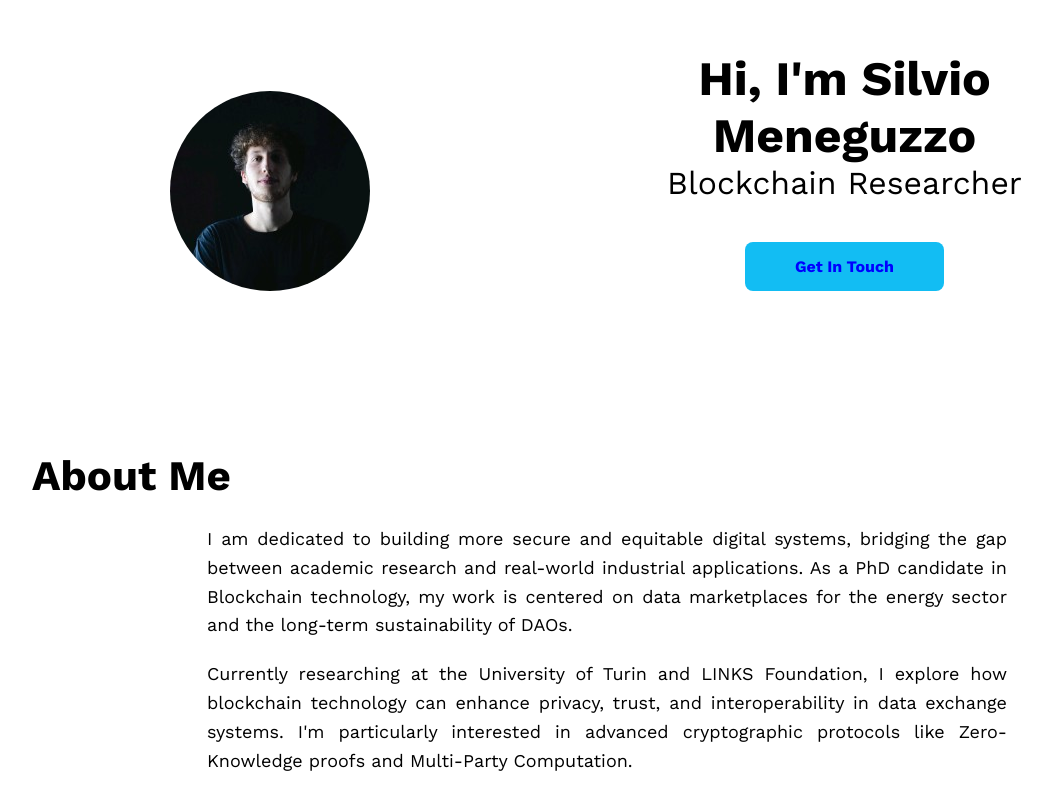
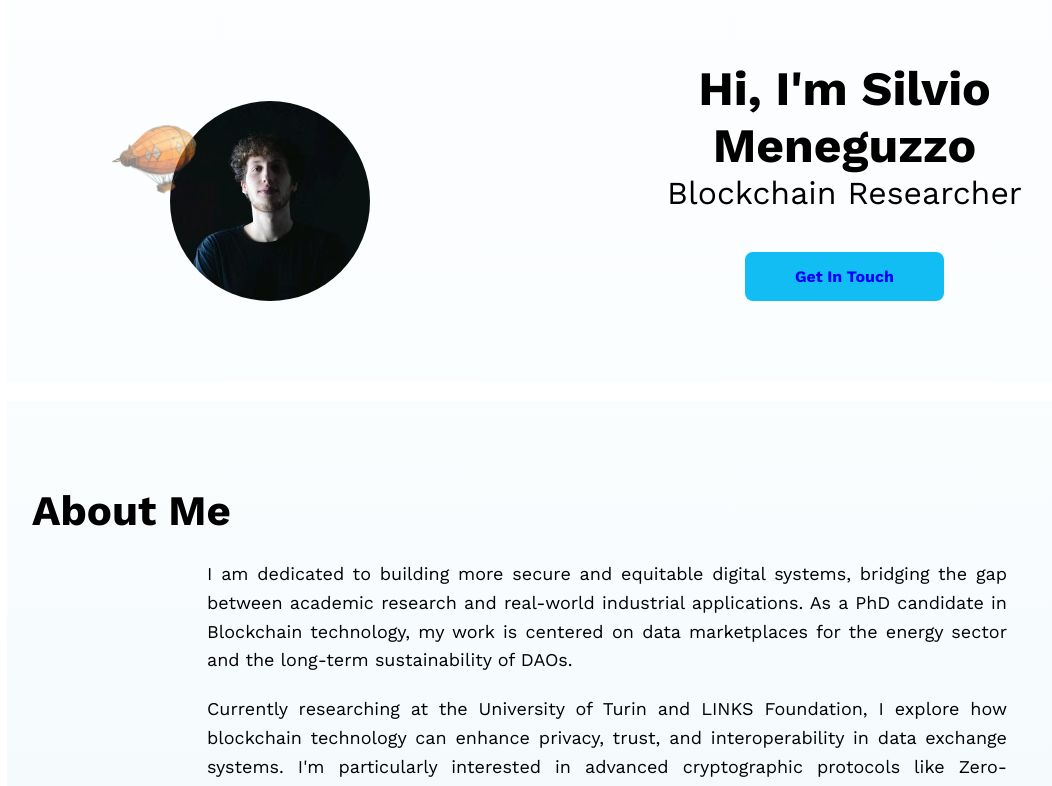
Before and after one commit to smeneguz/portfolio_Silvio, a React (Create React App) app: page / in a window 1280 px wide. Shown: the top 786 px of the page, without its empty margins (33-1085 px from the left). Built offline with nearby package versions, Linux system fonts and the light colour scheme.

Commit message:
air baloon add with more style

```diff
--- a/src/App.js
+++ b/src/App.js
@@ -6,10 +6,12 @@ import Projects from './components/Projects';
 import Experience from './components/Experience';
 import Social from './components/Social';
 import Footer from './components/Footer';
+import AirshipJourney from './components/AirshipJourney';
 
 function App() {
 	return (
 		<div className="App">
+			<AirshipJourney />
 			<Header />
 			<About />
 			<Skills />
--- /dev/null
+++ b/src/components/AirshipJourney.js
@@ -0,0 +1,84 @@
+import { useState, useEffect } from 'react';
+import airship from '../assets/airship.webp';
+
+const AirshipJourney = () => {
+    const [showLegend, setShowLegend] = useState(true);
+    const [animationPhase, setAnimationPhase] = useState(0);
+
+    useEffect(() => {
+        // Show legend for 3 seconds, then start exploration
+        const legendTimer = setTimeout(() => {
+            setShowLegend(false);
+        }, 3000);
+
+        return () => clearTimeout(legendTimer);
+    }, []);
+
+    useEffect(() => {
+        if (!showLegend) {
+            // Start the exploration animation cycle
+            const animationTimer = setInterval(() => {
+                setAnimationPhase(prev => (prev + 1) % 8); // 8 different exploration points
+            }, 4000); // Change position every 4 seconds
+
+            return () => clearInterval(animationTimer);
+        }
+    }, [showLegend]);
+
+    const getExplorationPosition = () => {
+        if (showLegend) {
+            // Initial position with legend
+            return {
+                left: '50px',
+                top: '20%',
+                transform: 'scale(1) rotate(0deg)',
+                opacity: 1
+            };
+        }
+
+        // Different exploration points around the viewport
+        const explorationPoints = [
+            { left: '10%', top: '15%', rotate: -3, scale: 0.9 },   // Top left
+            { left: '70%', top: '25%', rotate: 5, scale: 1.0 },    // Top right
+            { left: '20%', top: '45%', rotate: -2, scale: 0.95 },  // Mid left
+            { left: '80%', top: '50%', rotate: 3, scale: 1.0 },    // Mid right
+            { left: '30%', top: '70%', rotate: -4, scale: 0.9 },   // Bottom left
+            { left: '60%', top: '75%', rotate: 2, scale: 0.95 },   // Bottom right
+            { left: '45%', top: '30%', rotate: 1, scale: 1.0 },    // Center top
+            { left: '15%', top: '60%', rotate: -1, scale: 0.9 }    // Left center
+        ];
+
+        const currentPoint = explorationPoints[animationPhase];
+
+        return {
+            left: currentPoint.left,
+            top: currentPoint.top,
+            transform: `scale(${currentPoint.scale}) rotate(${currentPoint.rotate}deg)`,
+            opacity: 0.6
+        };
+    };
+
+    return (
+        <>
+            <div
+                className="airship-journey"
+                style={getExplorationPosition()}
+            >
+                <img src={airship} alt="Silvio the Explorer" />
+
+                {showLegend && (
+                    <div className="airship-legend">
+                        <div className="legend-text">
+                            Silvio, the Explorer
+                        </div>
+                        <div className="legend-subtitle">
+                            Discovering new frontiers in blockchain
+                        </div>
+                    </div>
+                )}
+            </div>
+        </>
+    );
+};
+
+export default AirshipJourney;
--- a/src/index.css
+++ b/src/index.css
@@ -43,8 +43,9 @@ code {
 .experience,
 .social,
 .footer {
-  padding: 50px 25px 25px;
+  padding: 60px 25px 40px;
   transition: all 0.3s ease;
+  border-radius: 0;
 }
 
 /* Smooth journey effect - sections flow like a balloon path */
@@ -336,3 +337,155 @@ code {
 }
 
 /* ------------------------------------------------------ */
+/* -- Airship Journey Effect -- */
+
+/* Explorer airship that roams the page */
+.airship-journey {
+  position: fixed;
+  width: 120px;
+  height: 80px;
+  z-index: 10;
+  pointer-events: none;
+  transition: all 3s ease-in-out;
+}
+
+.airship-journey img {
+  width: 100%;
+  height: 100%;
+  object-fit: contain;
+}
+
+/* Legend that appears initially */
+.airship-legend {
+  position: absolute;
+  left: 130px;
+  top: 10px;
+  background: rgba(0, 136, 187, 0.9);
+  color: white;
+  padding: 12px 16px;
+  border-radius: 20px;
+  font-family: 'Work Sans', sans-serif;
+  box-shadow: 0 4px 15px rgba(0, 136, 187, 0.3);
+  animation: legendFadeIn 0.8s ease-out, legendFadeOut 0.8s ease-in 2.2s forwards;
+  min-width: 200px;
+}
+
+.legend-text {
+  font-size: 16px;
+  font-weight: 600;
+  margin-bottom: 4px;
+  text-align: center;
+}
+
+.legend-subtitle {
+  font-size: 12px;
+  font-weight: 300;
+  opacity: 0.9;
+  text-align: center;
+  font-style: italic;
+}
+
+/* Speech bubble tail */
+.airship-legend::before {
+  content: '';
+  position: absolute;
+  left: -8px;
+  top: 50%;
+  transform: translateY(-50%);
+  border: 8px solid transparent;
+  border-right-color: rgba(0, 136, 187, 0.9);
+}
+
+@keyframes legendFadeIn {
+  0% {
+    opacity: 0;
+    transform: translateX(-20px) scale(0.8);
+  }
+  100% {
+    opacity: 1;
+    transform: translateX(0) scale(1);
+  }
+}
+
+@keyframes legendFadeOut {
+  0% {
+    opacity: 1;
+    transform: translateX(0) scale(1);
+  }
+  100% {
+    opacity: 0;
+    transform: translateX(20px) scale(0.8);
+  }
+}
+
+/* Subtle gradient progression with sky/airship theme colors */
+.header {
+  background: linear-gradient(180deg,
+    rgba(135, 206, 235, 0.02) 0%,
+    rgba(135, 206, 235, 0.04) 100%);
+}
+
+.about {
+  background: linear-gradient(180deg,
+    rgba(135, 206, 235, 0.04) 0%,
+    rgba(0, 136, 187, 0.06) 100%);
+}
+
+.skills {
+  background: linear-gradient(180deg,
+    rgba(0, 136, 187, 0.06) 0%,
+    rgba(0, 136, 187, 0.08) 100%);
+}
+
+.projects {
+  background: linear-gradient(180deg,
+    rgba(0, 136, 187, 0.08) 0%,
+    rgba(0, 136, 187, 0.10) 100%);
+}
+
+.experience {
+  background: linear-gradient(180deg,
+    rgba(0, 136, 187, 0.10) 0%,
+    rgba(0, 136, 187, 0.08) 100%);
+}
+
+.social {
+  background: linear-gradient(180deg,
+    rgba(0, 136, 187, 0.08) 0%,
+    rgba(0, 136, 187, 0.06) 100%);
+}
+
+.footer {
+  background: linear-gradient(180deg,
+    rgba(0, 136, 187, 0.06) 0%,
+    rgba(135, 206, 235, 0.04) 100%);
+}
+
+/* Smooth scroll behavior */
+html {
+  scroll-behavior: smooth;
+}
+
+/* Responsive airship and legend */
+@media (max-width: 768px) {
+  .airship-journey {
+    width: 80px;
+    height: 60px;
+  }
+
+  .airship-legend {
+    left: 85px;
+    padding: 8px 12px;
+    min-width: 160px;
+  }
+
+  .legend-text {
+    font-size: 14px;
+  }
+
+  .legend-subtitle {
+    font-size: 11px;
+  }
+}
+
+/* ------------------------------------------------------ */
```
Also changed, not shown: src/assets/airship.webp (added), src/assets/cloud.jpeg (added).
